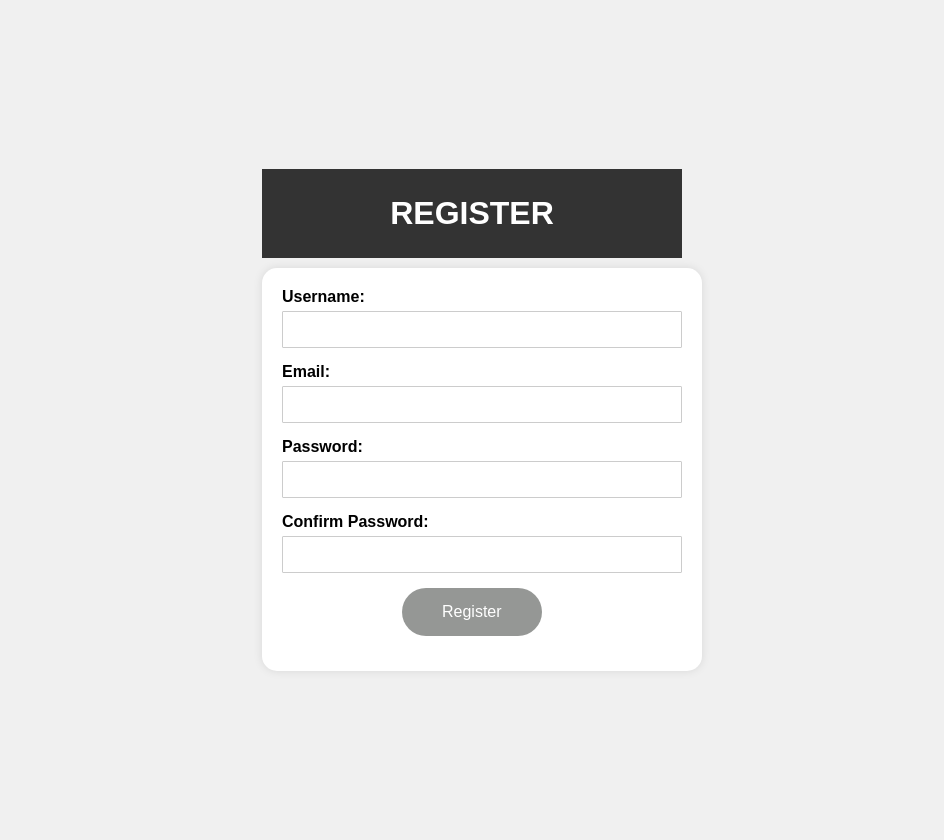
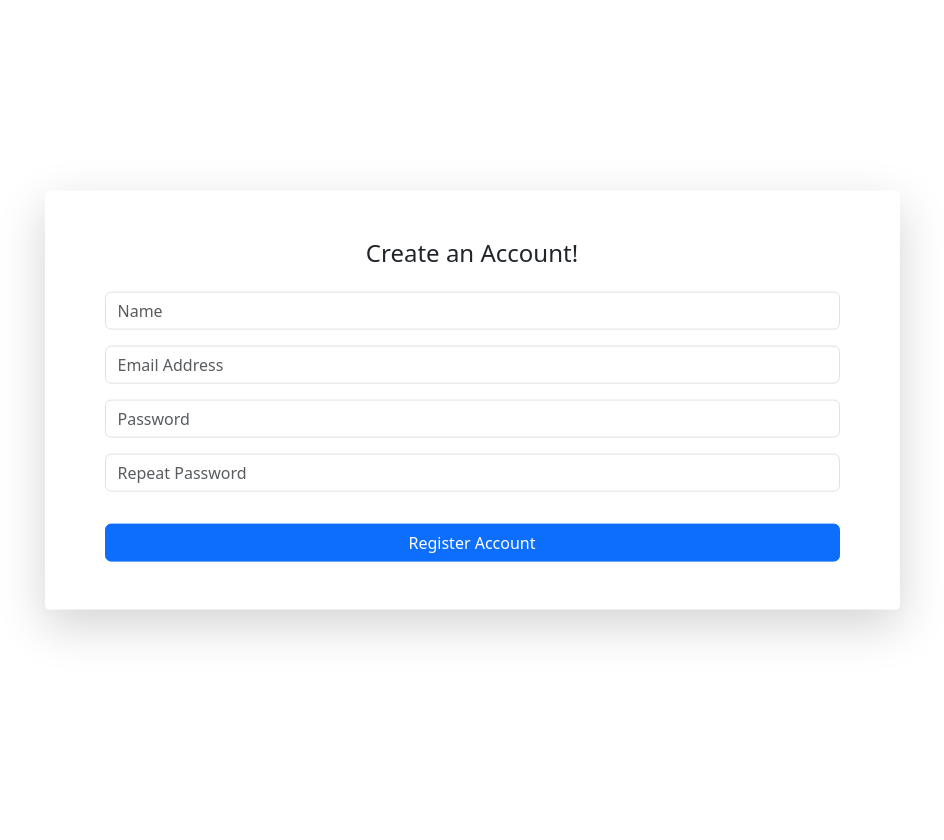
Before and after one commit to vish0290/E-Commerce, a FastAPI app: page /add_user in a window 1280 px wide. Shown: the whole page, without its empty margins (168-1112 px from the left). After the commit the page ends 639 px from the top, so only its background shows below. Run offline with FastAPI, Linux system fonts and the light colour scheme.

Commit message:
registration page design added

```diff
--- a/app/model/models.py
+++ b/app/model/models.py
@@ -1,12 +1,13 @@
 from pydantic import BaseModel
+from typing import List, Optional
 
 
 class User(BaseModel):
     name: str
     email: str
     password: str
-    address: str
-    last_login: str
+    address: Optional[str] = None
+    last_login: Optional[str] = None
 
 class Product(BaseModel):
     name: str
--- a/app/templates/user_register.html
+++ b/app/templates/user_register.html
@@ -1,151 +1,123 @@
 <!DOCTYPE html>
-<html lang="en">
+<html data-bs-theme="light" lang="en">
+
 <head>
-    <meta charset="UTF-8">
-    <meta name="viewport" content="width=device-width, initial-scale=1.0">
-    <title>User Register</title>
+    <meta charset="utf-8">
+    <meta name="viewport" content="width=device-width, initial-scale=1.0, shrink-to-fit=no">
+    <title>Untitled</title>
+    <link rel="stylesheet" href="https://cdn.jsdelivr.net/npm/bootstrap@5.3.3/dist/css/bootstrap.min.css">
+</head>
 
-    <style>
-        /* CSS styles for the registration form */
-        body {
-            font-family: Arial, sans-serif;
-            background-color: #f0f0f0;
-            margin: 0;
-            padding: 20px;
-            display: flex;
-            justify-content: center;
-            align-items: center;
-            height: 100vh;
-        }
+<body>
+    <div class="container" style="position:absolute; left:0; right:0; top: 50%; transform: translateY(-50%); -ms-transform: translateY(-50%); -moz-transform: translateY(-50%); -webkit-transform: translateY(-50%); -o-transform: translateY(-50%);">
+        <div class="row d-flex d-xl-flex justify-content-center justify-content-xl-center">
+            <div class="col-sm-12 col-lg-10 col-xl-9 col-xxl-7 bg-white shadow-lg" style="border-radius: 5px;">
+                <div class="p-5">
+                    <div class="text-center">
+                        <h4 class="text-dark mb-4">Create an Account!</h4>
+                    </div>
+					{% if message %}
+					<div class="alert alert-danger" role="alert">
+						{{message}}
+					  </div>
+					{% endif %}
+                    <form class="user" method="post" action="/add_user">
+                        <div class="mb-3"><input class="form-control form-control-user" type="text" id ="name"name = "name" placeholder="Name" required=""></div>
+                        <div class="mb-3"><input class="form-control form-control-user" type="email" id="email" name ="email" placeholder="Email Address" required=""></div>
+                        <div class="mb-3"><input class="form-control form-control-user" type="password" id="password" name ="password" placeholder="Password" required=""></div>
+                        <div class="mb-3"><input class="form-control form-control-user" type="password" id="verifyPassword" placeholder="Repeat Password" required=""></div>
 
-        .container {
-            width: 420px;
-        }
 
-        .header {
-            text-align: center;
-            background-color: #333;
-            color: #fff;
-            padding: 5px;
-            margin-bottom: 10px;
-        }
+                        <div class="row mb-3">
+                            <p id="emailErrorMsg" class="text-danger" style="display:none;">Paragraph</p>
+                            <p id="passwordErrorMsg" class="text-danger" style="display:none;">Paragraph</p>
 
-        .form-container {
-            background-color: #fff;
-            padding: 20px;
-            border-radius: 15px;
-            box-shadow: 0 0 10px rgba(0, 0, 0, 0.1);
-            width: 100%;
-            max-width: 400px;
-            display: flex;
-            flex-direction: column;
-            justify-content: space-between;
-        }
 
-        .form-container form {
-            width: 100%;
-        }
 
-        .form-group {
-            margin-bottom: 15px;
-        }
+                        </div><button class="btn btn-primary d-block btn-user w-100" id="submitBtn" type="submit">Register Account</button>
 
-        .form-group label {
-            display: block;
-            font-weight: bold;
-            margin-bottom: 5px;
-        }
+                    </form>
+                </div>
+            </div>
+        </div><script>
+	let email = document.getElementById("email")
+	let password = document.getElementById("password")
+	let verifyPassword = document.getElementById("verifyPassword")
+	let submitBtn = document.getElementById("submitBtn")
+	let emailErrorMsg = document.getElementById('emailErrorMsg')
+	let passwordErrorMsg = document.getElementById('passwordErrorMsg')
 
-        .form-group input[type="text"],
-        .form-group input[type="email"],
-        .form-group input[type="password"] {
-            width: 100%;
-            padding: 10px;
-            border: 1px solid #ccc;
-            border-radius: 1px;
-            box-sizing: border-box;
-        }
+	function displayErrorMsg(type, msg) {
+		if(type == "email") {
+			emailErrorMsg.style.display = "block"
+			emailErrorMsg.innerHTML = msg
+			submitBtn.disabled = true
+		}
+		else {
+			passwordErrorMsg.style.display = "block"
+			passwordErrorMsg.innerHTML = msg
+			submitBtn.disabled = true
+		}
+	}
 
-        .form-group input[type="submit"] {
-            background-color: #5658569f;
-            color: white;
-            padding: 15px 40px;
-            border: none;
-            border-radius: 50px;
-            cursor: pointer;
-            font-size: 16px;
-            align-self: center;
-            width: fit-content;
-            margin-left: 120px;
-        }
+	function hideErrorMsg(type) {
+		if(type == "email") {
+			emailErrorMsg.style.display = "none"
+			emailErrorMsg.innerHTML = ""
+			submitBtn.disabled = true
+			if(passwordErrorMsg.innerHTML == "")
+				submitBtn.disabled = false
+		}
+		else {
+			passwordErrorMsg.style.display = "none"
+			passwordErrorMsg.innerHTML = ""
+			if(emailErrorMsg.innerHTML == "")
+				submitBtn.disabled = false
+		}
+	}
 
-        .form-group input[type="submit"]:hover {
-            background-color: #45a049;
-        }
+	// Validate password upon change
+	password.addEventListener("change", function() {
 
-        /* Error message style */
-        .error-message {
-            color: red;
-            font-size: 14px;
-            margin-top: 5px;
-        }
-    </style>
-</head>
-<body>
-    <div class="container">
-        <div class="header">
-            <h1>REGISTER</h1>
-        </div>
-        {% if message %}
-        <div class="alert">
-            <span class="closebtn" onclick="this.parentElement.style.display='none';">&times;</span>
-            {{ message }}
-          </div>
-          {% endif %}
-        <div class="form-container">
-            <form action="/add_user" id="registrationForm" method="post" onsubmit="return validateForm()">
-                <div class="form-group">
-                    <label for="name">Username:</label>
-                    <input type="text" id="name" name="name" required>
-                </div>
+		// If password has no value, then it won't be changed and no error will be displayed
+		if(password.value.length == 0 && verifyPassword.value.length == 0) hideErrorMsg("password")
 
-                <div class="form-group">
-                    <label for="email">Email:</label>
-                    <input type="email" id="email" name="email" required>
-                </div>
+		// If password has a value, then it will be checked. In this case the passwords don't match
+		else if(password.value !== verifyPassword.value) displayErrorMsg("password", "Passwords do not match")
 
-                <div class="form-group">
-                    <label for="password">Password:</label>
-                    <input type="password" id="password" name="password" required>
-                </div>
+		// When the passwords match, we check the length
+		else {
+			// Check if the password has 8 characters or more
+			if(password.value.length >= 8)
+				hideErrorMsg("password")
+			else
+				displayErrorMsg("password", "Password must be at least 8 characters long")
+		}
+	})
 
-                <div class="form-group">
-                    <label for="confirmPassword">Confirm Password:</label>
-                    <input type="password" id="confirmPassword" name="confirmPassword" required>
-                    <div id="passwordError" class="error-message"></div>
-                </div>
+	verifyPassword.addEventListener("change", function() {
+		if(password.value !== verifyPassword.value)
+			displayErrorMsg("password", "Passwords do not match")
+		else {
+			// Check if the password has 8 characters or more
+			if(password.value.length >= 8)
+				hideErrorMsg("password")
+			else
+				displayErrorMsg("password", "Password must be at least 8 characters long")
+		}
+	})
 
-                <div class="form-group">
-                    <input type="submit" value="Register">
-                </div>
-            </form>
-        </div>
+	// Validate email upon change
+	email.addEventListener("change", function() {
+		// Check if the email is valid using a regular expression (string@string.string)
+		if(email.value.match(/^[^@]+@[^@]+\.[^@]+$/))
+			hideErrorMsg("email")
+		else
+			displayErrorMsg("email", "Invalid email")
+	});
+</script>
     </div>
+    <script src="https://cdn.jsdelivr.net/npm/bootstrap@5.3.3/dist/js/bootstrap.bundle.min.js"></script>
+</body>
 
-    <script>
-        function validateForm() {
-            var password = document.getElementById("password").value;
-            var confirmPassword = document.getElementById("confirmPassword").value;
-            var passwordError = document.getElementById("passwordError");
-
-            if (password !== confirmPassword) {
-                passwordError.textContent = "Passwords do not match";
-                return false;
-            } else {
-                passwordError.textContent = "";
-                return true;
-            }
-        }
-    </script>
-</body>
 </html>
```
Also changed, not shown: app/routes/users.py (+11 -5 lines), 1 other file.
